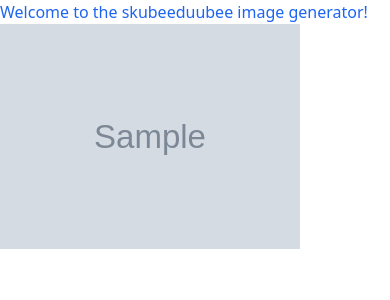
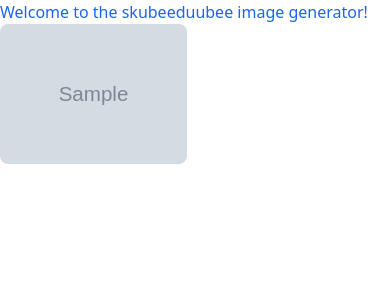
Before and after one commit to isaacayz/imageGenerator, a Flask app: template templates/listImages.html in a window 390 px wide. Shown: the top 300 px of the page. Run offline with Flask 3, Linux system fonts and the light colour scheme; the template is opened without the code that fills it: most values are stand-ins (such as "Sample title", 1, 10 or a date in 2020); grey boxes marked "Sample" are stand-in pictures; style sheets or scripts are compiled from the project's sources; some libraries are stand-ins or nearby versions.

Commit message:
image listing in cards

```diff
--- a/templates/listImages.html
+++ b/templates/listImages.html
@@ -8,14 +8,14 @@
     <link rel="stylesheet" href="{{url_for('static',filename='dist/css/output.css')}}">
 </head>
 <body>
-    <h1 class="text-blue-600">Welcome to the skubeeduubee image generator!</h1>
+        <h1 class="text-blue-600">Welcome to the skubeeduubee image generator!</h1>
+    <div class="grid grid-cols-2 md:grid-cols-3 gap-4">
+        {% for image in image_files %}
 
-    <div class="image-container">
-        {% for image in image_files %}
-            <img src="{{ url_for('static', filename='GeneratedImages/' + image) }}" alt="{{ image }}" width="300">
+            <img class="h-auto max-w-full rounded-lg" src="{{ url_for('static', filename='GeneratedImages/' + image) }}" alt="{{ image }}" width="300">
+
         {% endfor %}
     </div>
-
 
     <script src="https://cdnjs.cloudflare.com/ajax/libs/flowbite/1.8.1/flowbite.min.js"></script>
 </body>
```
